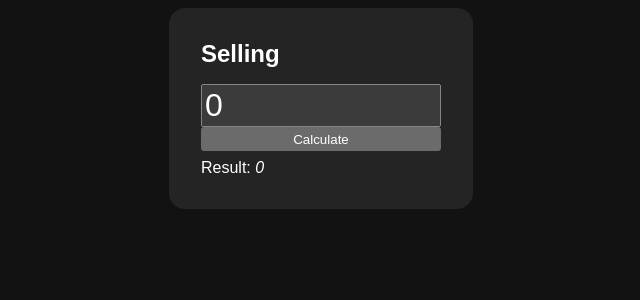
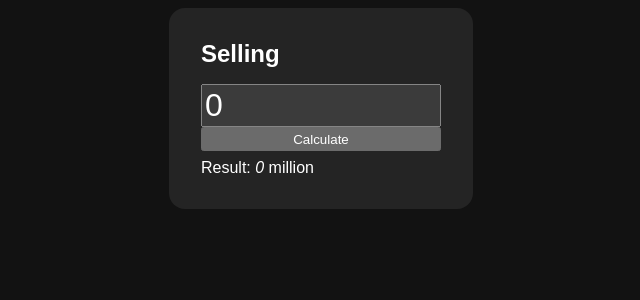
Before and after one commit to utilyre/estate, a React (Vite) app: page / in a window 1280 px wide. Shown: the top 300 px of the page, without its empty margins (319-959 px from the left). Built offline with nearby package versions, Linux system fonts and the light colour scheme.

Commit message:
fix: Use million values

```diff
--- a/src/components/Selling/Selling.jsx
+++ b/src/components/Selling/Selling.jsx
@@ -6,7 +6,7 @@ import { partNumber } from '../../utils'
 
 const Selling = () => {
   const [price, setPrice] = useState(0)
-  const [result, calculate] = useSelling(200_000_000)
+  const [result, calculate] = useSelling(200)
 
   const onSubmit = (e) => {
     e.preventDefault()
@@ -35,7 +35,7 @@ const Selling = () => {
       </form>
 
       <p className={styles.result}>
-        Result: <var>{partNumber(result)}</var>
+        Result: <var>{partNumber(result)}</var> million
       </p>
     </div>
   )
```
